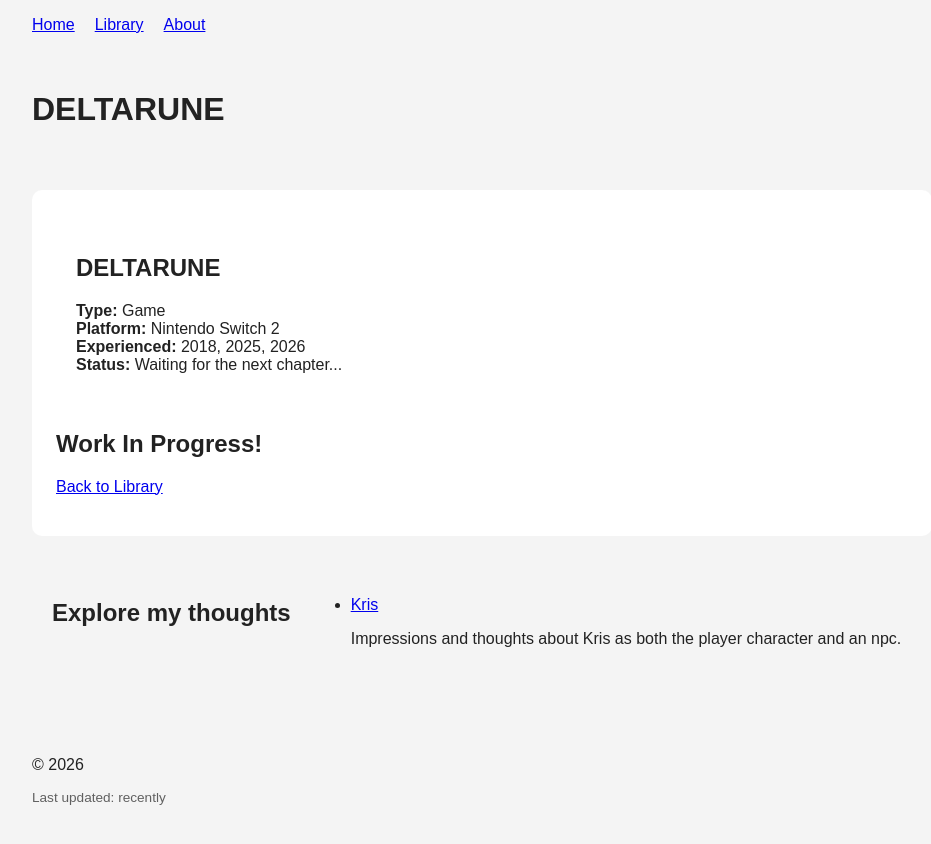
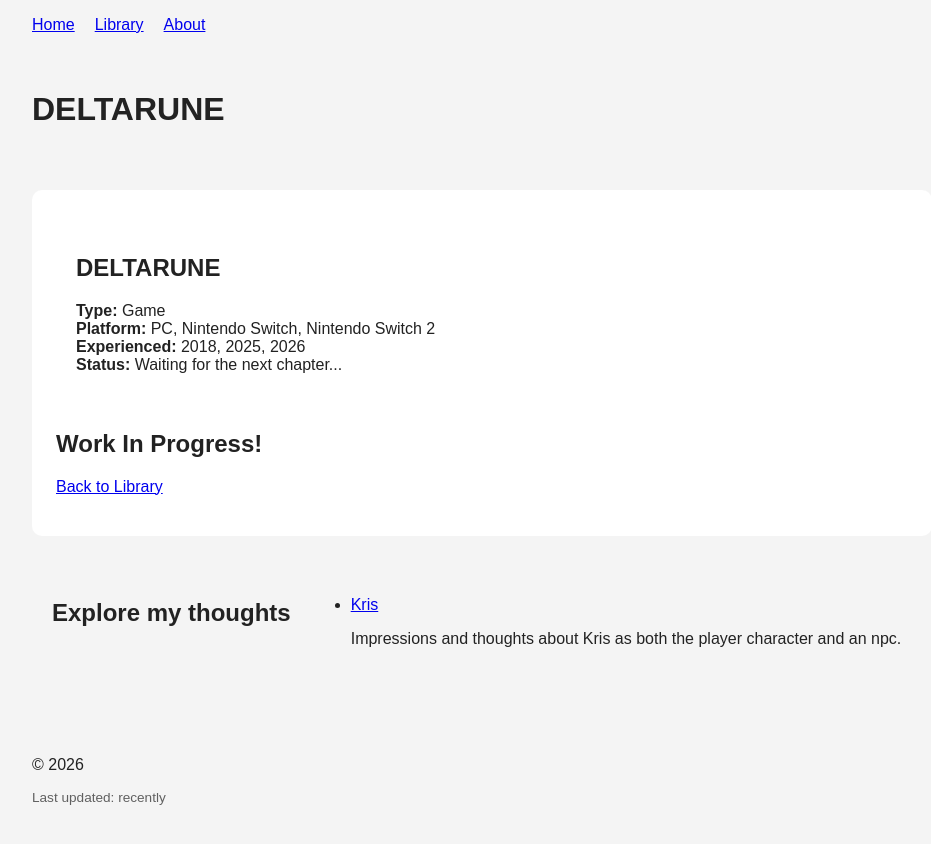
Before and after one commit to MeleeCloud/meleecloud.github.io, a Jekyll site: the page built from _entries/deltarune.md, in a window 1280 px wide. Shown: the top 844 px of the page, without its empty margins (158-1089 px from the left). Built offline with Jekyll 4.4.1, drawn with Linux system fonts in a browser that asks for light colours.

Commit message:
Update library.yml

```diff
--- a/_data/library.yml
+++ b/_data/library.yml
@@ -2,7 +2,7 @@
 - title: "DELTARUNE"
   entry_id: deltarune
   media_type: "Game"
-  platform: "Nintendo Switch 2"
+  platform: "PC, Nintendo Switch, Nintendo Switch 2"
   year_experienced: "2018, 2025, 2026"
   sort_year: 2026
   status: "Waiting for the next chapter..."
```
